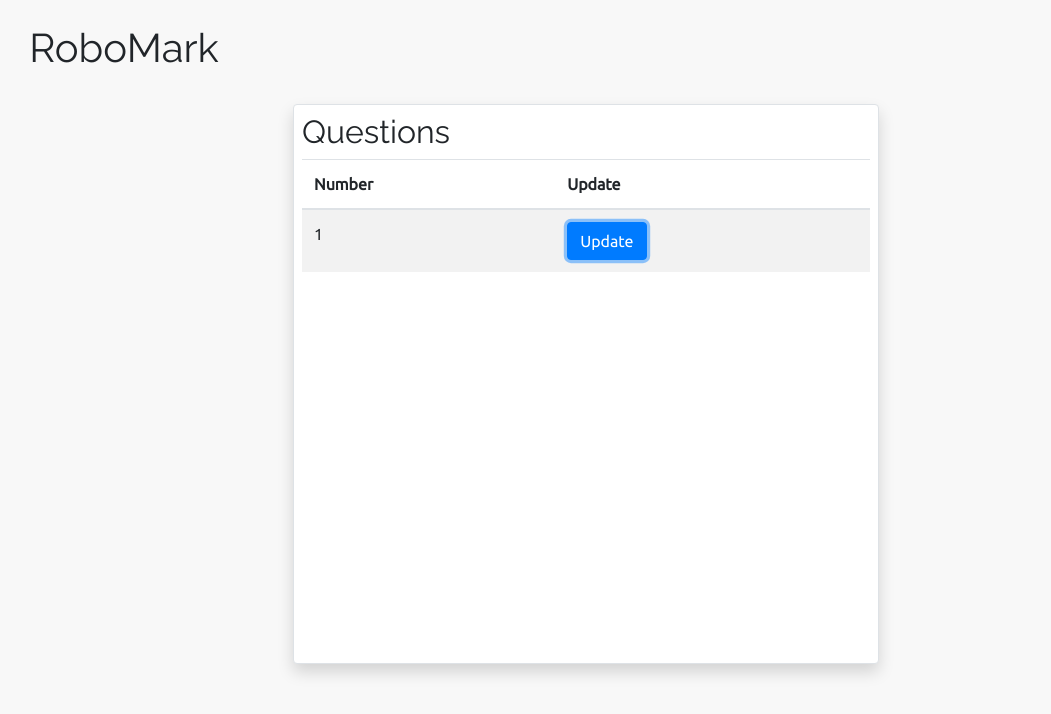
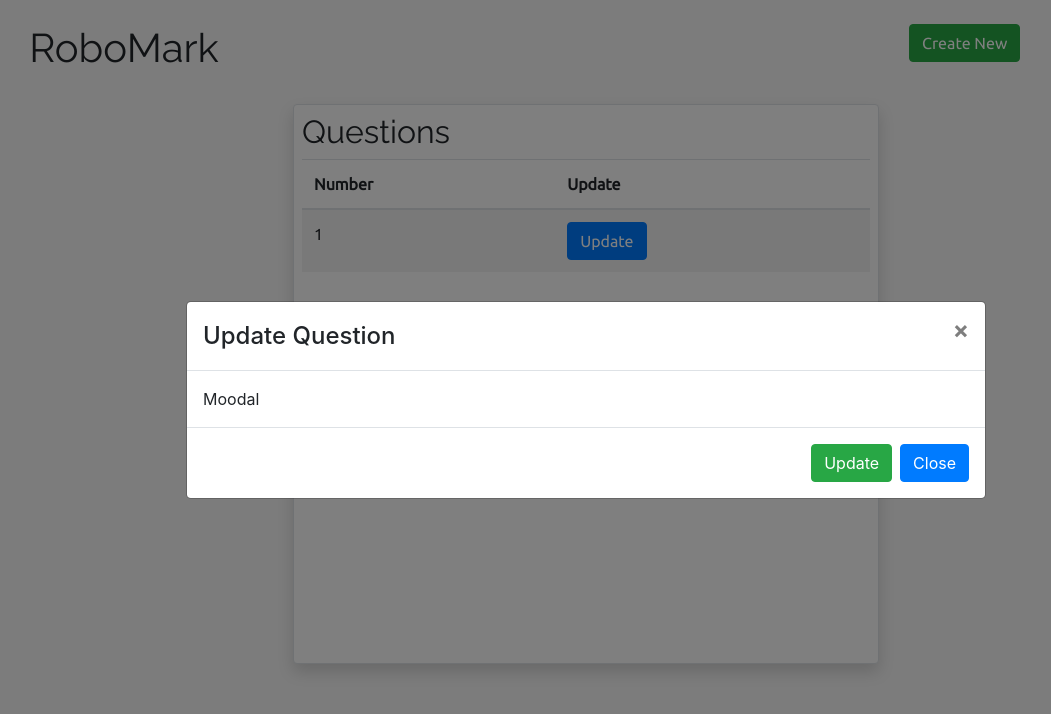
Before and after one commit to SpencerMcMurray/RoboMark, a Next.js app: page /questions in a window 1280 px wide. Both pictures are taken after a click on the button "Update". Shown: the top 714 px of the page, without its empty margins (54-1105 px from the left). Built offline with nearby package versions, Linux system fonts and the light colour scheme.

Commit message:
Created QuestionModal and side buttons

```diff
--- a/components/Display.jsx
+++ b/components/Display.jsx
@@ -1,12 +1,14 @@
-import React from "react";
+import React, { useState } from "react";
 import Brand from "./Brand";
 import DisplayColumn from "./DisplayColumn";
 import ButtonSpread from "./ButtonSpread";
+import ModalManager from "./ModalManager";
 import Layout from "./Layout";
 
-const DisplayLayout = props => {
+const Display = props => {
   return (
     <Layout>
+      <div className="p-4">
         <div className="d-flex justify-content-center">
           <div className="row w-100" style={{ height: "90vh" }}>
             <div className="col-lg-3 text-center">
@@ -24,8 +26,16 @@ const DisplayLayout = props => {
             </div>
           </div>
         </div>
+        <ModalManager
+          question={{
+            show: props.show,
+            onHide: props.onHide,
+            header: "Update Question"
+          }}
+        />
+      </div>
     </Layout>
   );
 };
 
-export default DisplayLayout;
+export default Display;
--- a/components/Layout.jsx
+++ b/components/Layout.jsx
@@ -2,11 +2,7 @@ import React from "react";
 import "../static/styles.css";
 
 const Layout = props => {
-  return (
-    <div className="main-box">
-      <div className="p-4">{props.children}</div>
-    </div>
-  );
+  return <div className="main-box">{props.children}</div>;
 };
 
 export default Layout;
--- /dev/null
+++ b/components/ModalManager.jsx
@@ -0,0 +1,16 @@
+import React from "react";
+import QuestionModal from "../components/modals/QuestionModal";
+
+const CustomModal = props => {
+  return <div className="col-12 pt-4 text-center">{props.children}</div>;
+};
+
+const ModalManager = props => {
+  return (
+    <CustomModal>
+      <QuestionModal {...props.question} />
+    </CustomModal>
+  );
+};
+
+export default ModalManager;
--- /dev/null
+++ b/components/QuestionBtns.jsx
@@ -0,0 +1,19 @@
+import React from "react";
+import { Button } from "react-bootstrap";
+
+const QuestionBtns = () => {
+  return (
+    <React.Fragment>
+      <Button
+        variant="success"
+        onClick={() => {
+          console.log("Created new");
+        }}
+      >
+        Create New
+      </Button>
+    </React.Fragment>
+  );
+};
+
+export default QuestionBtns;
--- a/components/buttons/QuestionBtn.jsx
+++ b/components/buttons/QuestionBtn.jsx
@@ -1,12 +1,8 @@
 import React from "react";
 import { Button } from "react-bootstrap";
 
-const handleClick = () => {
-  console.log("Updating!");
-};
-
 const QuestionBtn = props => {
-  return <Button onClick={handleClick}>Update</Button>;
+  return <Button {...props}>Update</Button>;
 };
 
 export default QuestionBtn;
--- /dev/null
+++ b/components/modals/QuestionModal.jsx
@@ -0,0 +1,34 @@
+import React from "react";
+import { Modal, Form, Button } from "react-bootstrap";
+
+const handleUpdate = () => {
+  console.log("Updated");
+};
+
+const QuestionModal = props => {
+  return (
+    <Modal
+      {...props}
+      size="lg"
+      aria-labelledby="contained-modal-title-vcenter"
+      centered
+    >
+      <Modal.Header closeButton>
+        <Modal.Title id="contained-modal-title-vcenter">
+          {props.header}
+        </Modal.Title>
+      </Modal.Header>
+      <Form>
+        <Modal.Body>Moodal</Modal.Body>
+      </Form>
+      <Modal.Footer>
+        <Button onClick={handleUpdate} variant="success">
+          Update
+        </Button>
+        <Button onClick={props.onHide}>Close</Button>
+      </Modal.Footer>
+    </Modal>
+  );
+};
+
+export default QuestionModal;
--- a/pages/pages.jsx
+++ b/pages/pages.jsx
@@ -9,7 +9,7 @@ const Pages = () => {
       title="Pages"
       headers={["Number", "Scan"]}
       items={[{ id: 2, name: 1, scan: <ScanBtn id={2} /> }]}
-      buttons={PageBtns}
+      buttons={<PageBtns />}
     />
   );
 };
--- a/pages/questions.jsx
+++ b/pages/questions.jsx
@@ -1,14 +1,24 @@
-import React from "react";
+import React, { useState } from "react";
 import Display from "../components/Display";
 import QuestionBtn from "../components/buttons/QuestionBtn";
+import QuestionBtns from "../components/QuestionBtns";
 
 const Questions = () => {
+  const [showQuestion, setShowQuestion] = useState(false);
   return (
     <Display
+      show={showQuestion}
+      onHide={() => setShowQuestion(false)}
       title="Questions"
       headers={["Number", "Update"]}
-      items={[{ id: 2, num: 1, select: <QuestionBtn /> }]}
-      buttons={[]}
+      items={[
+        {
+          id: 2,
+          num: 1,
+          select: <QuestionBtn onClick={() => setShowQuestion(true)} />
+        }
+      ]}
+      buttons={<QuestionBtns />}
     />
   );
 };
--- a/pages/tests.jsx
+++ b/pages/tests.jsx
@@ -1,6 +1,7 @@
 import React from "react";
 import Display from "../components/Display";
 import SelectBtn from "../components/buttons/SelectBtn";
+import TestBtns from "../components/buttons/TestBtns";
 
 const Tests = () => {
   return (
@@ -8,7 +9,7 @@ const Tests = () => {
       title="Tests"
       headers={["Name", "Select"]}
       items={[{ id: 2, name: "CSC263 Final", select: <SelectBtn /> }]}
-      buttons={[]}
+      buttons={<TestBtns />}
     />
   );
 };
```
Also changed, not shown: components/buttons/TestBtns.jsx (added, +19 -0 lines). Lines whose indentation alone changed are shown as unchanged.
